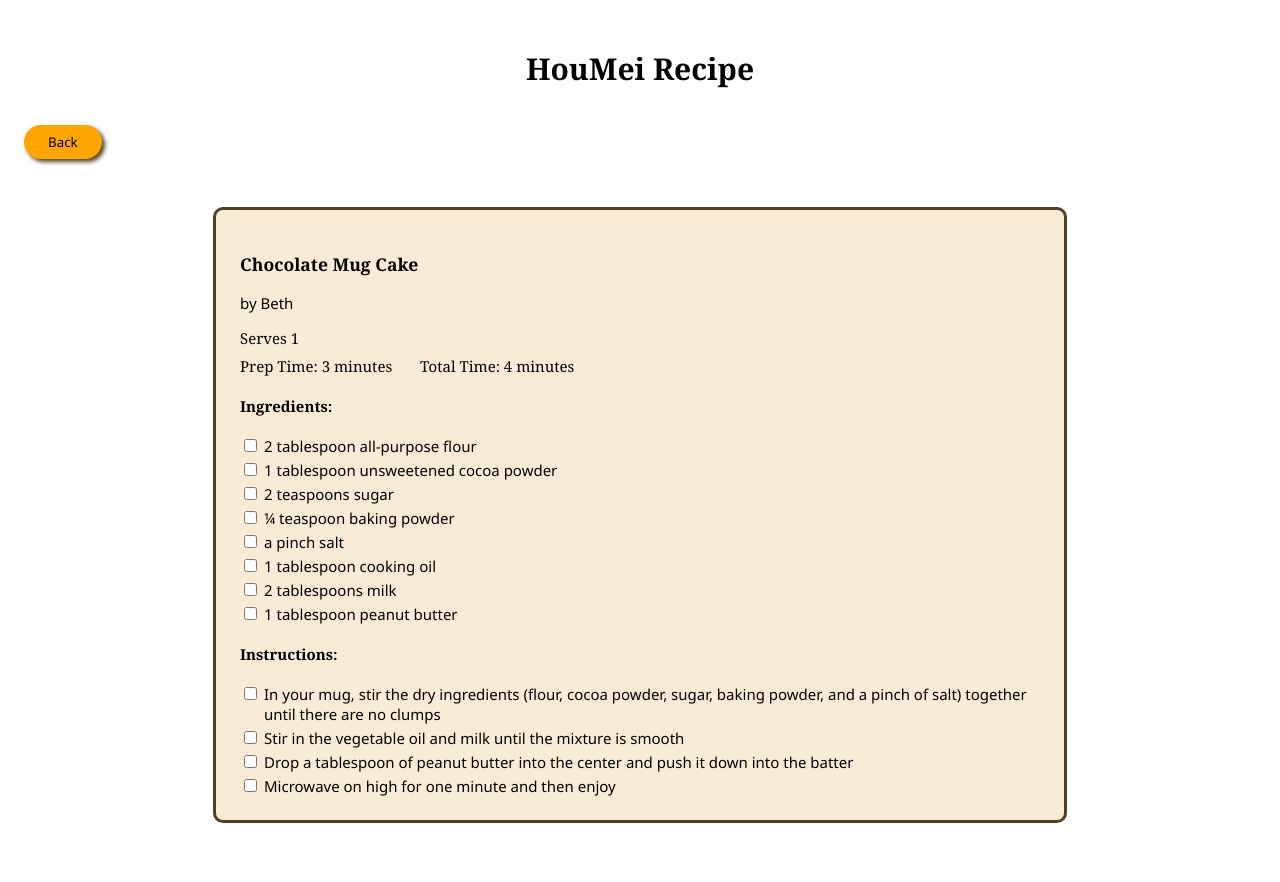
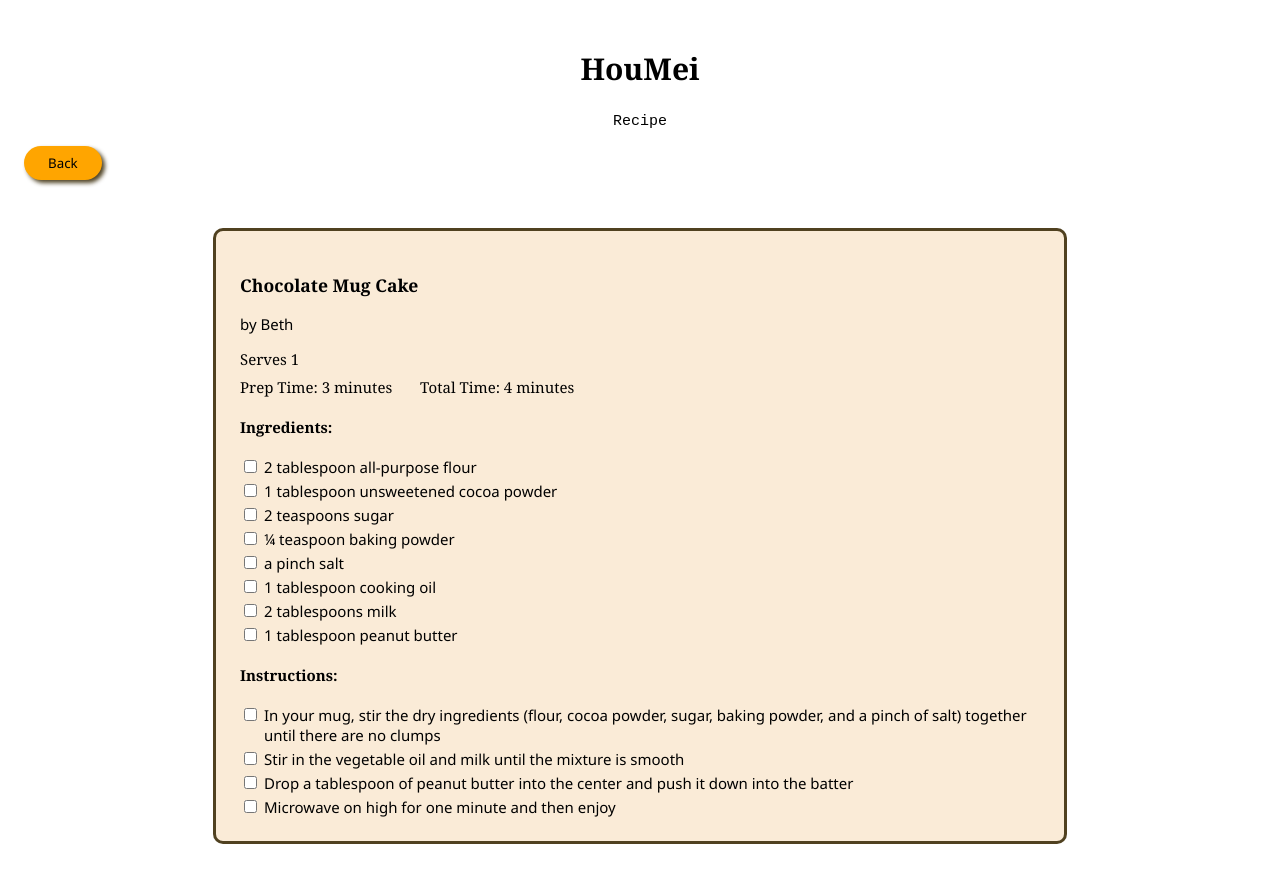
Before and after one commit to siyunfeng/houmei-recipe, a plain HTML site: page chocolateMugCake.html in a window 1280 px wide. Drawn offline with Linux system fonts and the light colour scheme.

Commit message:
updated logo in recipe pages

```diff
--- a/chocolateMugCake.html
+++ b/chocolateMugCake.html
@@ -8,7 +8,10 @@
 </head>
 <body>
     <div class="website-title">
-        <a href="index.html"><h1>HouMei Recipe</h1></a>
+        <a href="index.html">
+            <h1>HouMei</h1>
+            <span class="font-secondary">Recipe</span>
+        </a>
     </div>
     <div class="recipe-page-container">
         <div><a href="index.html"><button class="back-button">Back</button></a></div>
```
Also changed, not shown: creamyMushroomSoup.html (+4 -1 lines), jalapenoCheddarCornPudding.html (+4 -1 lines), mashPotato.html (+4 -1 lines), sausageMeatloaf.html (+4 -1 lines).
